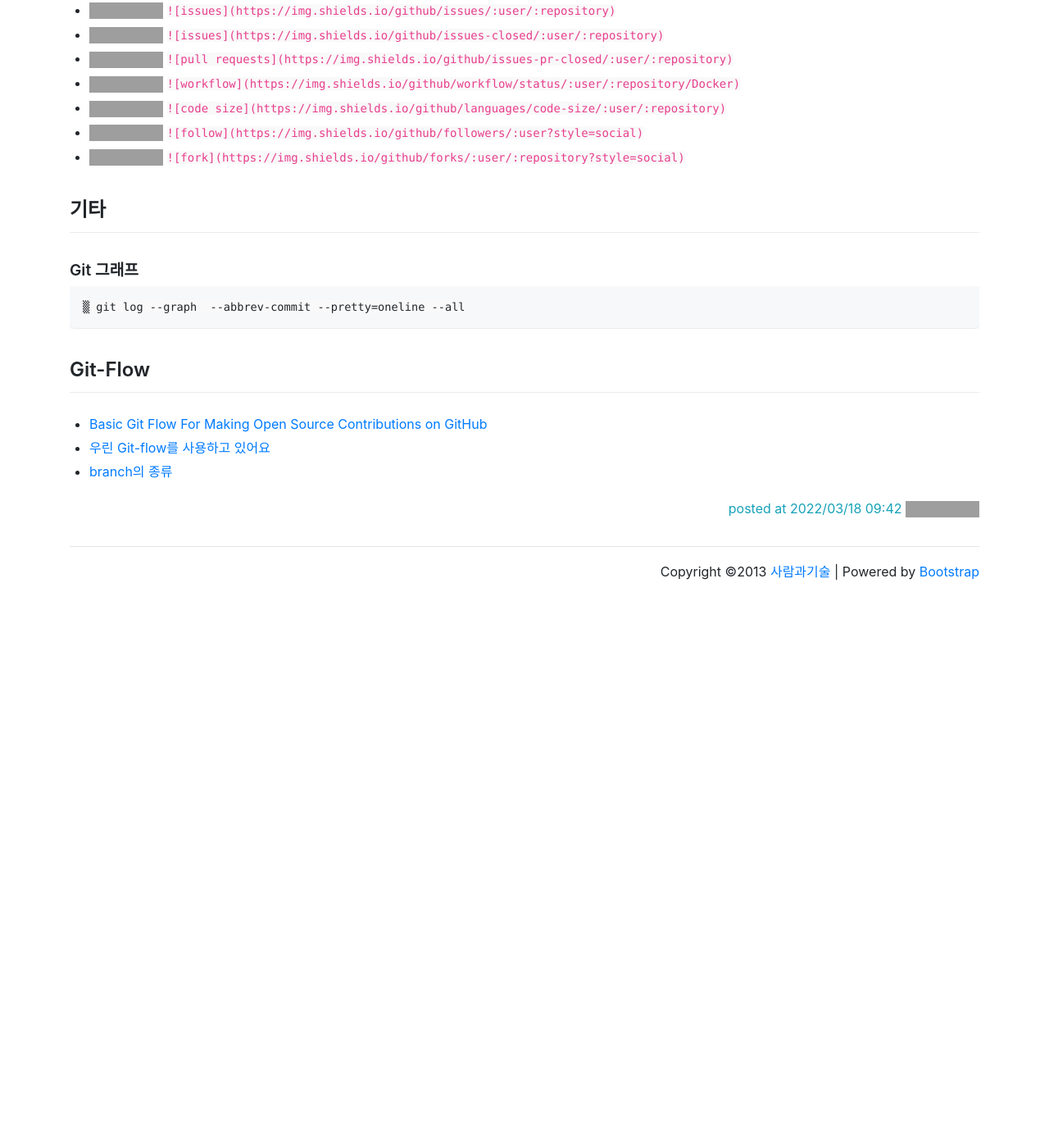
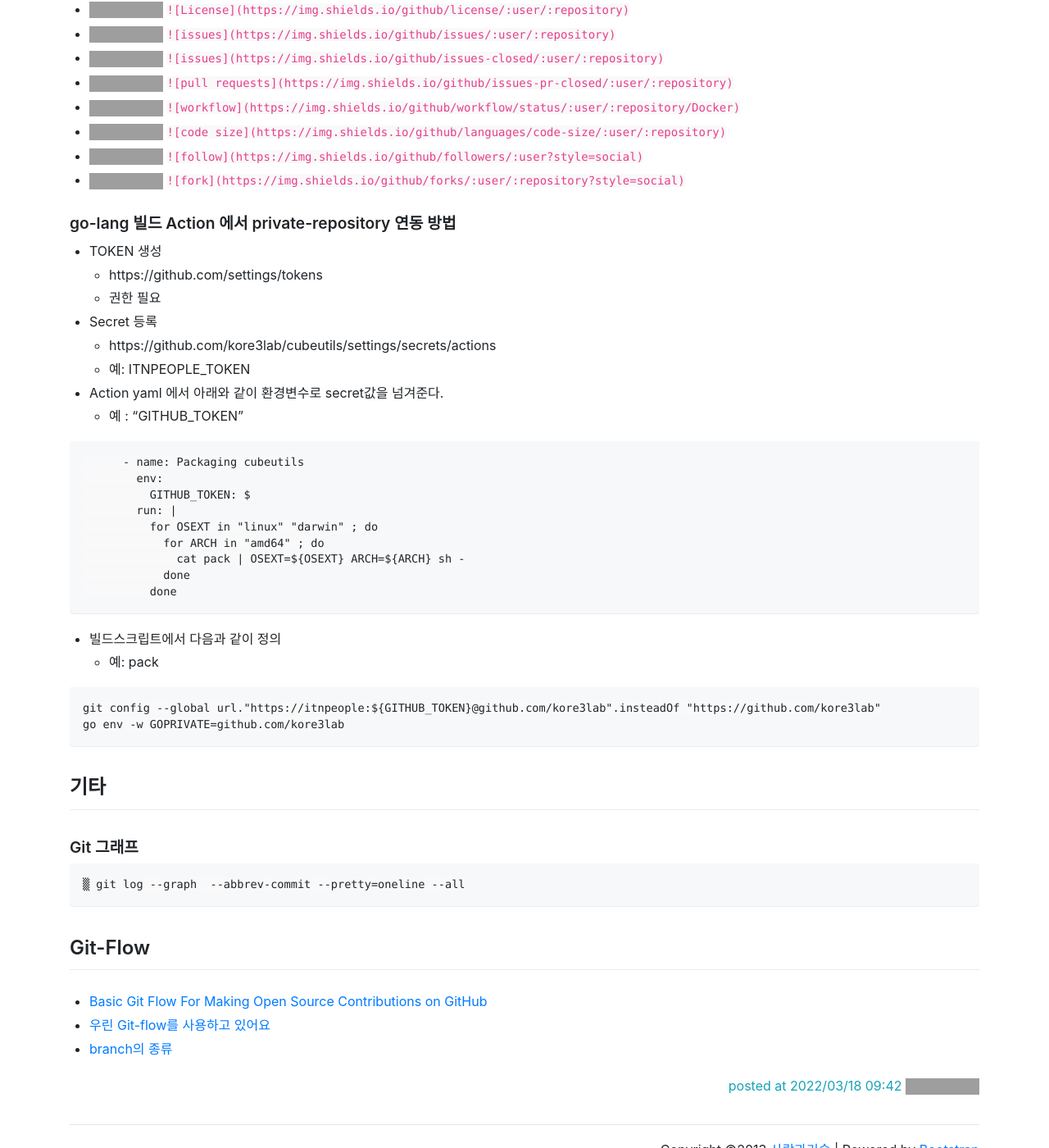
Before and after one commit to itnpeople/itnpeople.github.com, a Jekyll site: the page built from _posts/tip/0000-01-03-git.md, in a window 1280 px wide and 1400 px high, scrolled down 14623 px. Shown: the whole window at 82% size. Built offline with Jekyll 4.4.1, drawn with Linux system fonts in a browser that asks for light colours; before the commit the page ends 15361 px from its top, so only the background shows below that; some of the changed text lies outside the part shown; grey boxes are pictures that could not be loaded.

Commit message:
docs: github build with private-repo.

````diff
--- a/_posts/tip/0000-01-03-git.md
+++ b/_posts/tip/0000-01-03-git.md
@@ -40,6 +40,9 @@ description: "Development Tips - Git"
   * [Github Workflow](#github-workflow)
   * [GitHub 멀티계정 사용](#github-멀티계정-사용)
   * [Github Badges](#github-badges)
+  * [go-lang 빌드 Action 에서 private-repository 연동 방법](#go-lang-빌드-action-에서-private-repository-연동-방법)
+
+
 * [기타](#기타)
   * [Git 그래프](#git-그래프)
   * [Git-Flow](#git-flow)
@@ -728,6 +731,40 @@ Host github.aconsoftlab
 `![fork](https://img.shields.io/github/forks/:user/:repository?style=social)`
 
 
+### go-lang 빌드 Action 에서 private-repository 연동 방법
+
+* TOKEN 생성
+  * https://github.com/settings/tokens
+  * 권한 필요
+
+* Secret 등록
+  * https://github.com/kore3lab/cubeutils/settings/secrets/actions
+  * 예: ITNPEOPLE_TOKEN
+
+
+* Action yaml 에서 아래와 같이 환경변수로 secret값을 넘겨준다.
+  * 예 : "GITHUB_TOKEN"
+
+```
+      - name: Packaging cubeutils
+        env:
+          GITHUB_TOKEN: ${{ secrets.ITNPEOPLE_TOKEN }}
+        run: |
+          for OSEXT in "linux" "darwin" ; do
+            for ARCH in "amd64" ; do
+              cat pack | OSEXT=${OSEXT} ARCH=${ARCH} sh -
+            done
+          done
+```
+
+* 빌드스크립트에서 다음과 같이 정의
+  * 예: pack
+
+```
+git config --global url."https://itnpeople:${GITHUB_TOKEN}@github.com/kore3lab".insteadOf "https://github.com/kore3lab"
+go env -w GOPRIVATE=github.com/kore3lab
+```
+
 
 ## 기타
 
````
Also changed, not shown: _posts/tip/0000-02-01-kubectl.md (+9 -1 lines).
